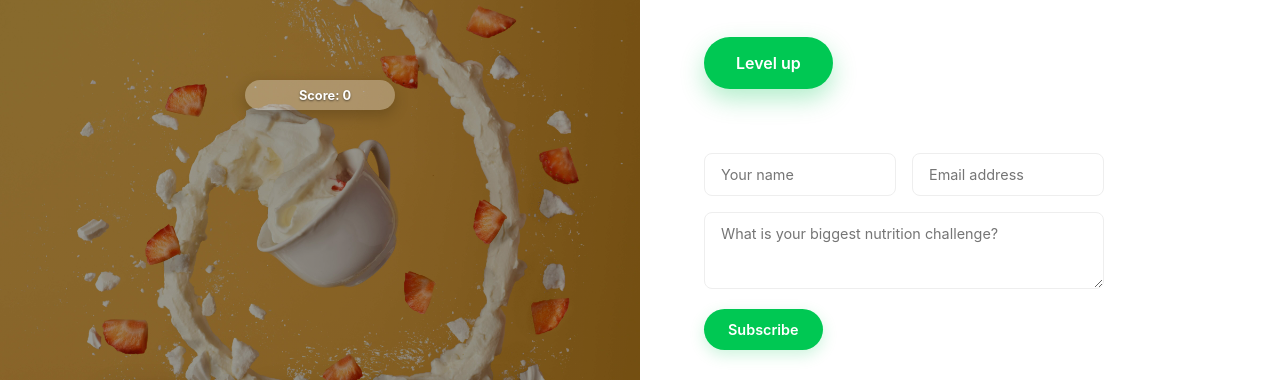
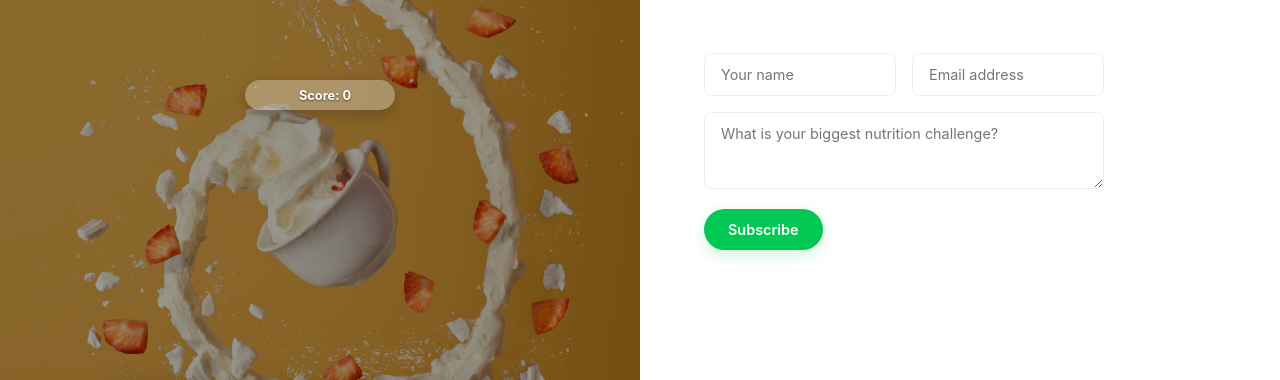
Before and after one commit to MEMOSTUDIOS/nutriwai, a plain HTML site: page index.html in a window 1280 px wide. Shown: the part 225-605 px from the top of the page. Drawn offline with Linux system fonts and the light colour scheme.

Commit message:
Update index.html

```diff
--- a/index.html
+++ b/index.html
@@ -886,7 +886,7 @@ position: absolute;
         <div class="content-column">
             <h1 class="headline">Eat Smarter with AI</h1>
             <p class="tagline">Your personal nutrition coach powered by artificial intelligence. Simple. Smart. Effective.</p>
-            <a href="#" class="cta-button">Level up</a>
+
 
             <form class="form-container">
                 <div class="input-row">
```
